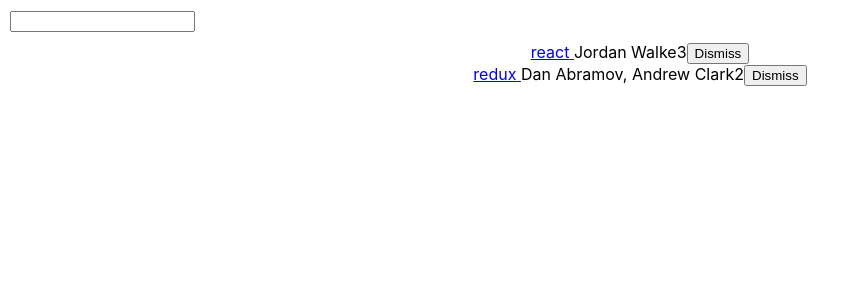
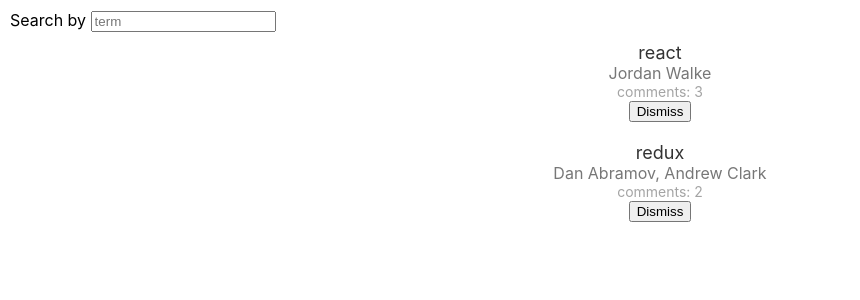
Before and after one commit to corem96/Road-to-Learn-React, a React (Create React App) app: page / in a window 1280 px wide. Shown: the top 300 px of the page, without its empty margins (0-860 px from the left). Built offline with nearby package versions, Linux system fonts and the light colour scheme.

Commit message:
feat: apply css style to list

```diff
--- a/src/App.js
+++ b/src/App.js
@@ -48,24 +48,29 @@
     const { searchTerm, list } = this.state;
     return (
       <div className="App">
-        <form>
-          <input type="text" onChange={this.onSearchChange} value={searchTerm}/>
-        </form>
+        <div className="list-area">
+          <form>
+            <label>Search by </label>
+            <input type="text"
+              onChange={this.onSearchChange} value={searchTerm}
+              placeholder="term"/>
+          </form>
+
         {list.filter(isSearched(searchTerm))
           .map(item =>
-            <div key={item.objectID}>
-              <span>
-                <a href="{item.url}">{item.title} </a>
-              </span>
-              <span>{item.author}</span>
-              <span>{item.num_comments}</span>
-              <span>{item.ponts}</span>
-              <span>
-                <button onClick={() => this.onDismiss(item.objectID)}
-                  type="button">Dismiss</button>
-              </span>
-        </div>)
+
+              <div className="author-list-area" key={item.objectID}>
+                <div className="title">{item.title}</div>
+                <div className="author">{item.author}</div>
+                <div className="desc">comments: {item.num_comments}</div>
+                <div>
+                  <button onClick={() => this.onDismiss(item.objectID)}
+                    type="button">Dismiss</button>
+                </div>
+              </div>
+        )
       }
+        </div>
       </div>
     );
   }
```
